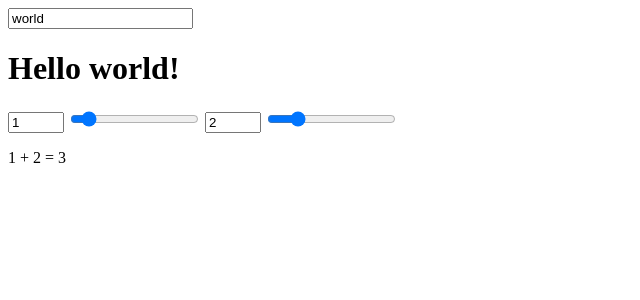
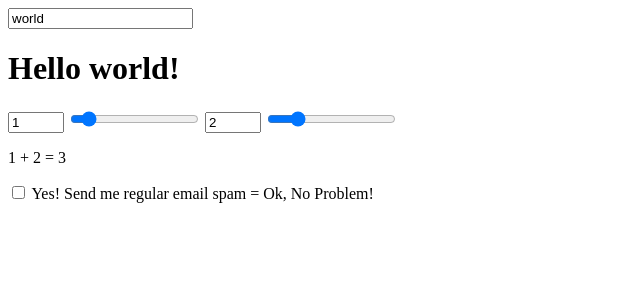
Before and after one commit to tamathecxder/svelte-journeys, a SvelteKit app: page /bindings/input in a window 1280 px wide. Shown: the top 300 px of the page, without its empty margins (0-640 px from the left). Built offline with nearby package versions, Linux system fonts and the light colour scheme.

Commit message:
(bindings) checkbox

```diff
--- a/src/routes/bindings/input/+page.svelte
+++ b/src/routes/bindings/input/+page.svelte
@@ -2,6 +2,7 @@
 	let name = $state('world');
     let a = $state(1);
 	let b = $state(2);
+    let yes = $state(false);
 </script>
 
 <!-- Input Text -->
@@ -21,3 +22,9 @@
 </label>
 
 <p>{a} + {b} = {a + b}</p>
+
+<!-- Checkbox -->
+<label>
+	<input type="checkbox" bind:checked={yes} />
+	Yes! Send me regular email spam = {yes ? 'Great' : 'Ok, No Problem!'}
+</label>
```
